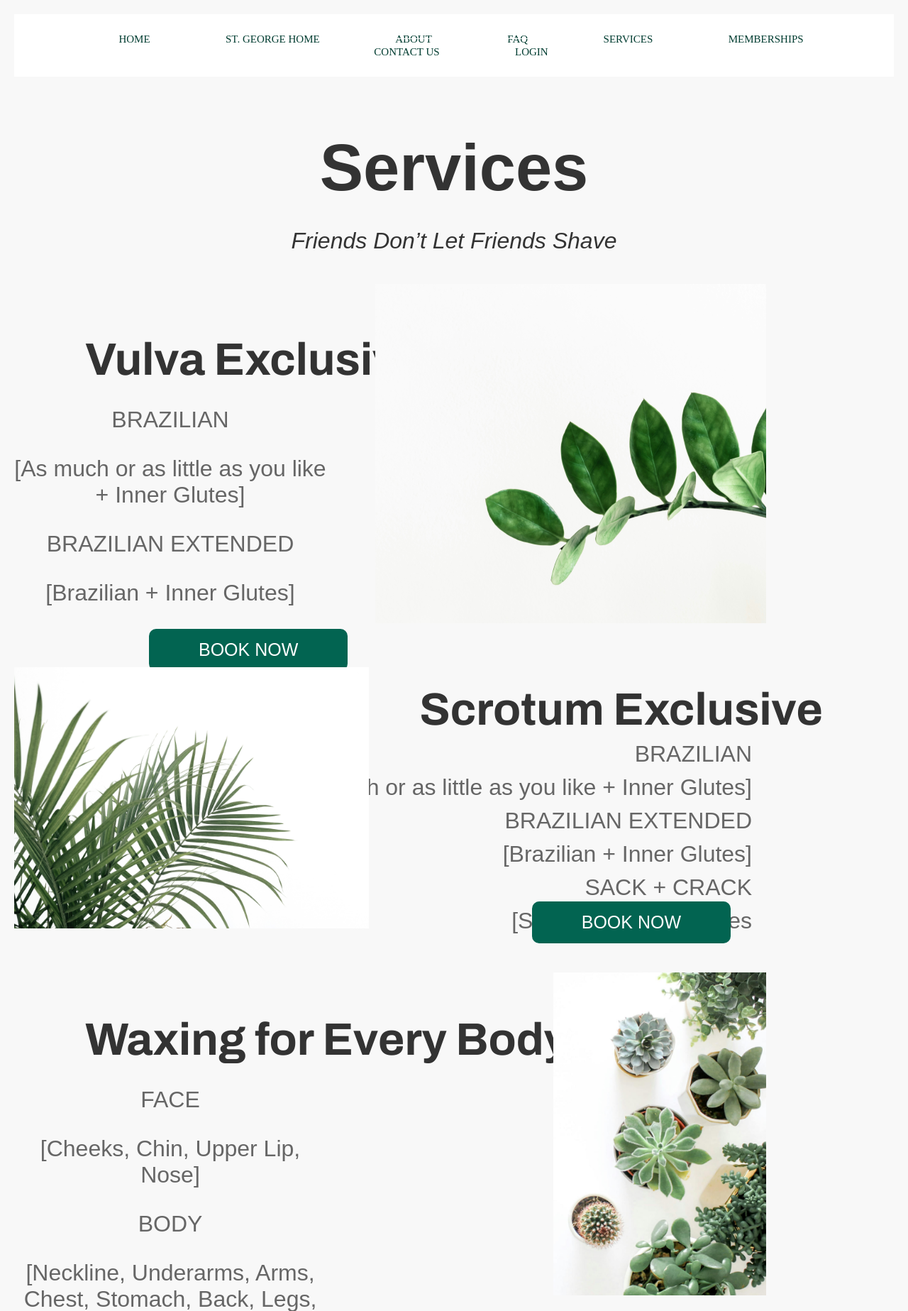
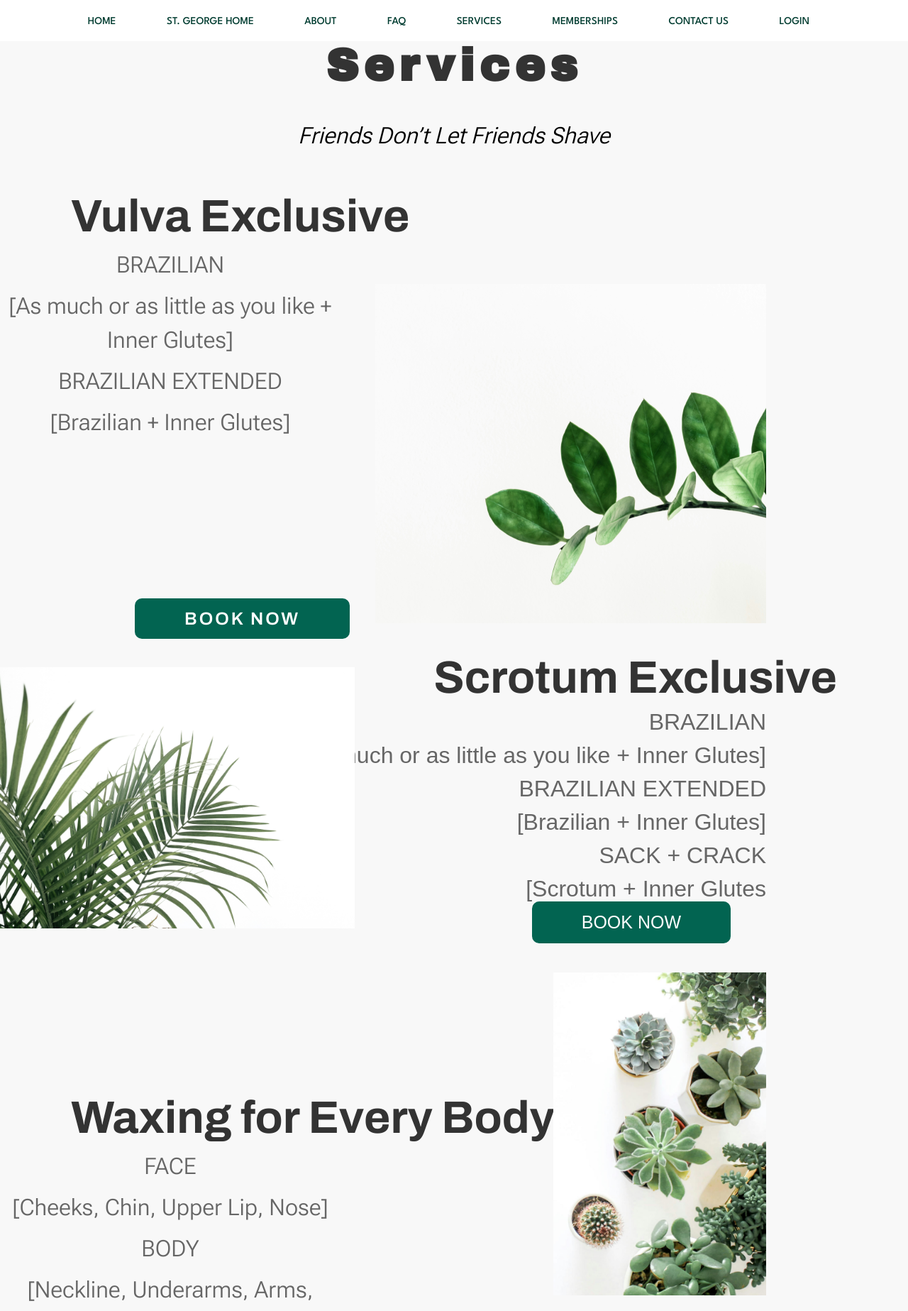
Before and after one commit to cmpt375-2024spring/client-project-beauty-and-bush, a Django app: template BeautyAndBush/webapp/templates/webapp/services.html in a window 1280 px wide. Shown: the top 1847 px of the page at 71% size. Run offline with Django 3.2, Linux system fonts and the light colour scheme; the template is opened without the code that fills it, so the values that code supplies are empty; some libraries are stand-ins or nearby versions.

Commit message:
services nav bar

```diff
--- a/BeautyAndBush/webapp/templates/webapp/services.html
+++ b/BeautyAndBush/webapp/templates/webapp/services.html
@@ -2,12 +2,16 @@
 <html lang="en">
 <head>
  {% load static %}
-<link rel="stylesheet" href="{% static 'webapp/servicesstyle.css' %}">
-<link rel="preconnect" href="https://fonts.googleapis.com">
-<link rel="preconnect" href="https://fonts.gstatic.com" crossorigin>
-<link href="https://fonts.googleapis.com/css2?family=Archivo:ital,wght@0,100..900;1,100..900&display=swap" rel="stylesheet">
-<meta charset="UTF-8">
-<title>Services | Empire Body Waxing</title>
+    <link rel="stylesheet" href="{% static 'webapp/servicesstyle.css' %}">
+    <link rel="stylesheet" href="{% static 'webapp/style.css' %}">
+
+    <link rel="preconnect" href="https://fonts.googleapis.com">
+    <link rel="preconnect" href="https://fonts.gstatic.com" crossorigin>
+    <link href="https://fonts.googleapis.com/css2?family=League+Spartan:wght@100..900&display=swap" rel="stylesheet">
+    <link href="https://fonts.googleapis.com/css2?family=Archivo+Black&family=Archivo:ital,wght@0,100..900;1,100..900&family=Roboto+Flex:opsz,wght@8..144,100..1000&display=swap" rel="stylesheet">
+    <!-- This is the kit for importing icons -->
+    <script src="https://kit.fontawesome.com/ad9fa19830.js" crossorigin="anonymous"></script></head><meta charset="UTF-8">
+    <title>Services | Empire Body Waxing</title>
 </head>
 <body>
 <nav>
@@ -21,6 +25,9 @@
         <li><a href="{% url 'contact_us' %}">CONTACT US</a></li>
         <li><a href="{% url 'login' %}">LOGIN</a></li>
     </ul>
+    <div class="menu-toggle">
+        <i class="fas fa-bars"></i>
+    </div>
     </nav>
 <h2>Services</h2>
 <p class="tagline">Friends Don’t Let Friends Shave</p>
@@ -88,7 +95,8 @@
         </div>
 </div>
 <!-- Add more service sections as needed -->
-
+    <script src="https://code.jquery.com/jquery-3.6.0.min.js"></script>
+    <script src="{% static 'webapp/script.js' %}"></script>
 
 </body>
 </html>
```
